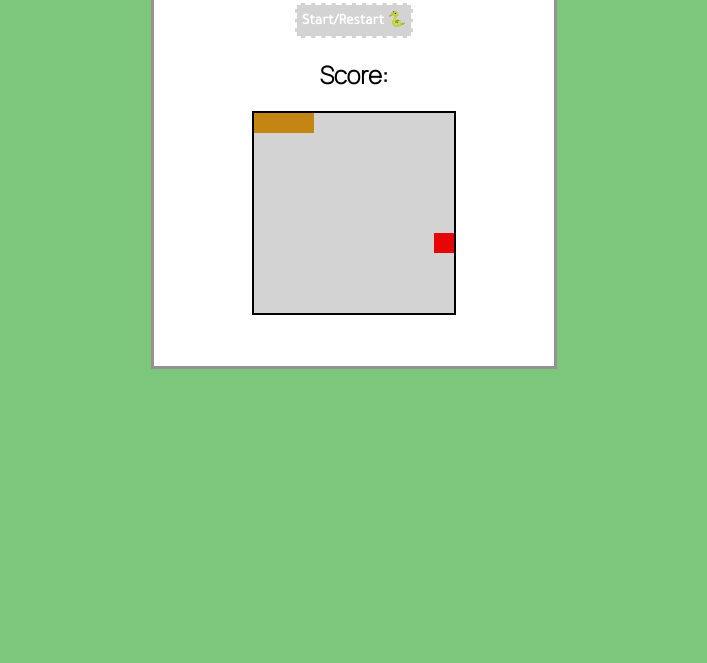
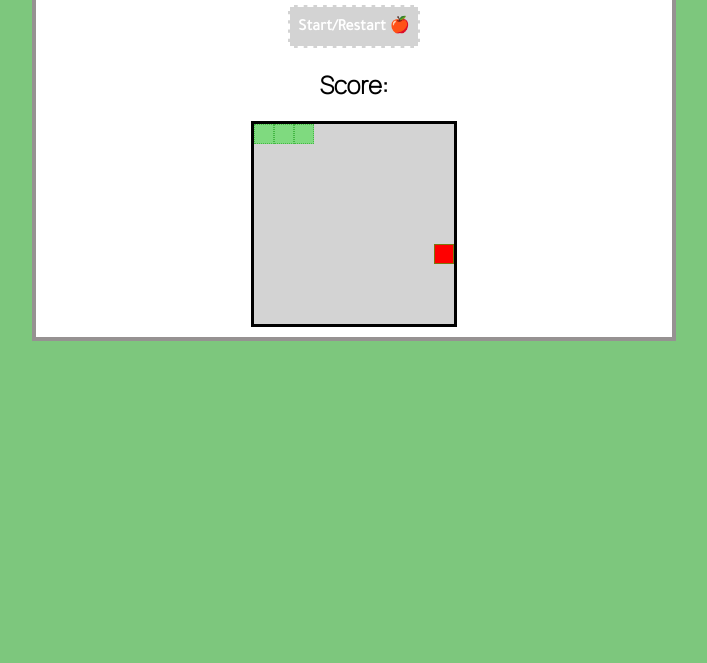
Before and after one commit to camillaborges/snakeGame, a plain HTML site: page index.html in a window 1280 px wide. Shown: the part 137-800 px from the top of the page, without its empty margins (286-993 px from the left). Drawn offline with Linux system fonts and the light colour scheme.

Commit message:
applying box-sizing to css

```diff
--- a/index.html
+++ b/index.html
@@ -10,9 +10,9 @@
 </head>
 <body>
     <div class="container">
-        <h1>Snake Game</h1>
-        <button id="start">Start/Restart 🐍</button>
-        <h2>Score:<span id="score"> </span></h2>
+        <h1>Snake Game 🐍</h1>
+        <button id="start">Start/Restart 🍎</button>
+        <h2>Score: <span id="score"> </span></h2>
 
         <div class="grid">
 
--- a/style.css
+++ b/style.css
@@ -1,6 +1,6 @@
 html, body {
     margin: 0;
-    padding: 10px;
+    padding: 0.1em;
     font-family: "Manrope", sans-serif;
 }
 
@@ -10,19 +10,19 @@ body {
 
 
 .container {
-    width: 400px;
-    height: 450px;
-    border: solid 3px rgb(150, 146, 146);
+    width: 50%;
+    height: 50%;
+    border: solid 0.3em rgb(150, 146, 146);
     background:white;
-    margin: 30px auto;
+    margin: 3em auto;
     text-align: center;
 
 }
 
 #start {
     font-family: "Tajawal", sans-serif;
-    font-size: 15px;
-    padding: 5px;
+    font-size: 1rem;
+    padding: 0.5em;
     border-style: dashed;
     border-color: white;
     background-color:lightgray;
@@ -42,8 +42,8 @@ body {
     flex-wrap: wrap;
     width: 200px;
     height: 200px;
-    border: 2px solid black;
-    margin: 0 auto;
+    border: 0.2em solid black;
+    margin: 10px auto;
     background-color: lightgray;
 }
 
@@ -54,11 +54,15 @@ body {
 }
 
 .snake {
-    background: rgb(196, 133, 18);
+    background:  rgba(62, 224, 62, 0.555);
+    border: dotted 0.1em rgba(23, 156, 23, 0.555);
+    box-sizing: border-box;
 
 }
 
 .apple {
-    background:rgb(231, 6, 6);
+    background: red;
+    border: solid 0.1em rgba(25, 212, 25, 0.555);
+    box-sizing: border-box;
 
 }
```
